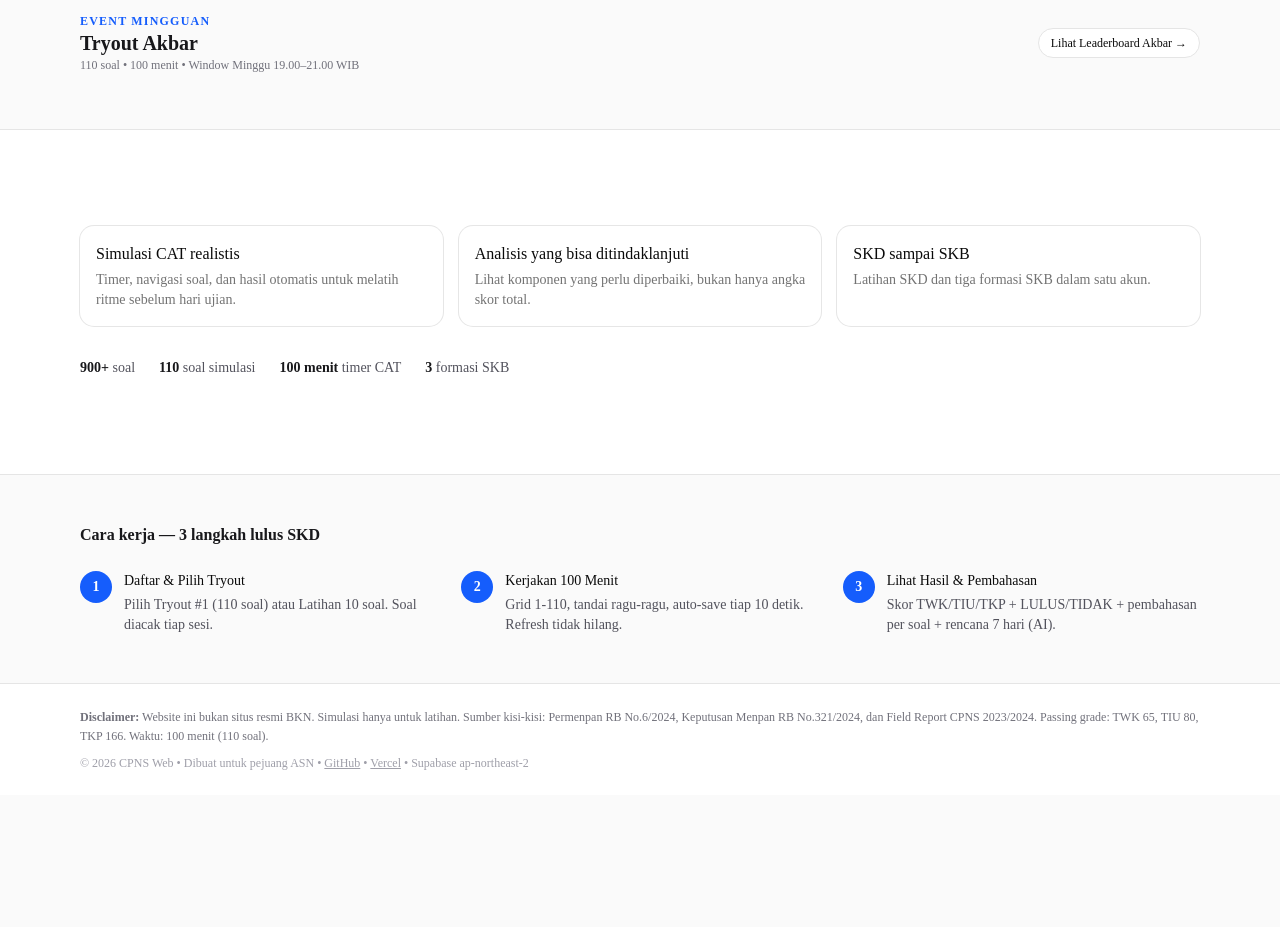
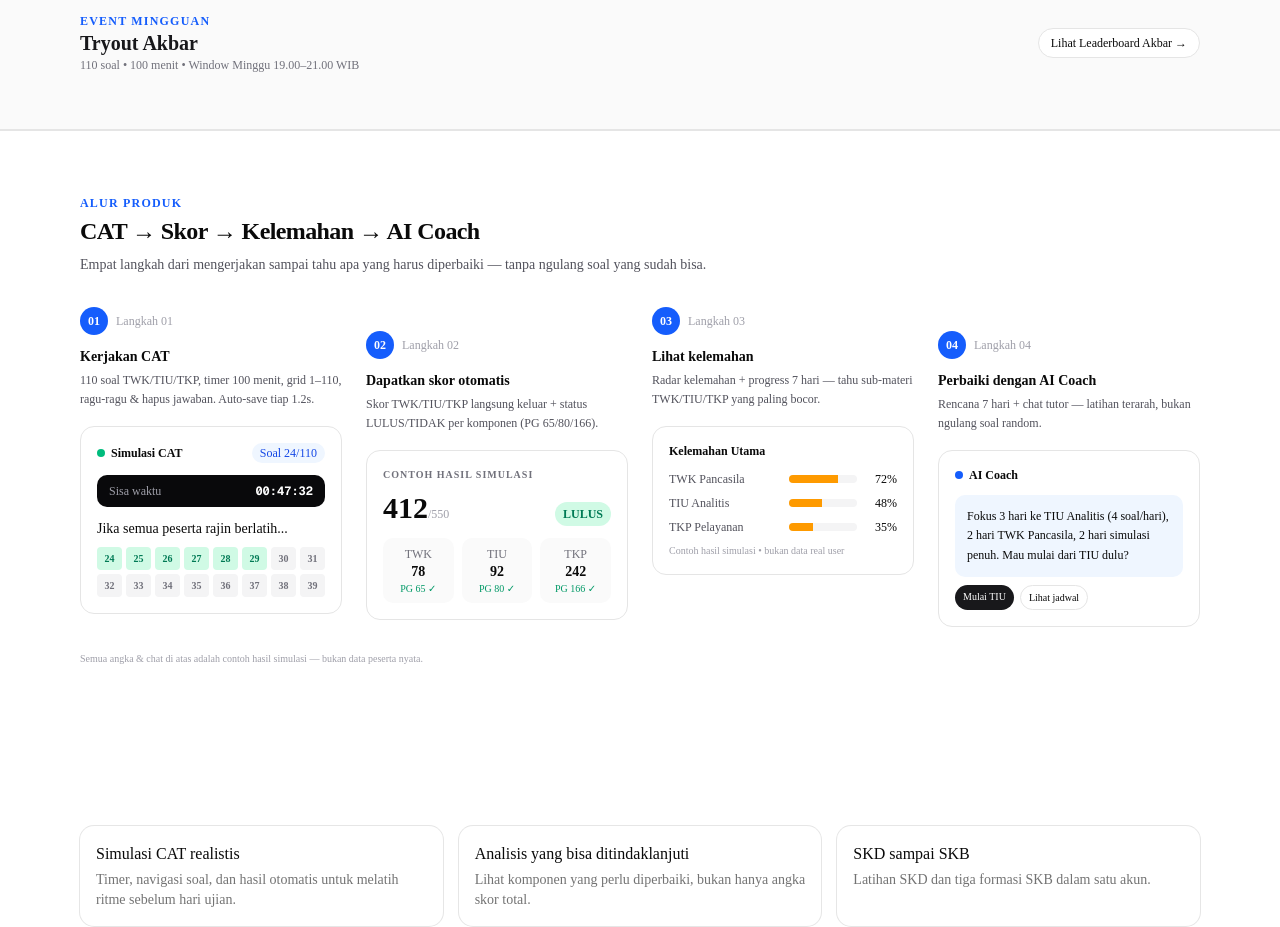
Before and after one commit to RhazorJavkins/CPNS_WEB, a Next.js app: page / in a window 1280 px wide. Shown: the part 1160-2087 px from the top of the page. Before the commit the page ends 1955 px from the top, so only its background shows below. Built offline with nearby package versions, Linux system fonts and the light colour scheme; no server answers; the database is empty.

Commit message:
feat: Fase 3 ProductWalkthrough
- 4 langkah CAT -> Skor -> Kelemahan -> AI Coach, layout asimetris lg:mt-6, CSS ringan
- visual dummy berlabel contoh hasil simulasi

```diff
--- a/src/app/page.tsx
+++ b/src/app/page.tsx
@@ -3,6 +3,7 @@ import { Card, CardContent, CardDescription, CardHeader, CardTitle } from "@/com
 import LandingAkbarWrapper from "@/components/akbar/LandingAkbarWrapper";
 import HeroSection from "@/components/landing/HeroSection";
 import TrustMetrics from "@/components/landing/TrustMetrics";
+import ProductWalkthrough from "@/components/landing/ProductWalkthrough";
 
 function FAQSchema() {
   const faq = {
@@ -52,6 +53,7 @@ export default function Home() {
           <LandingAkbarWrapper />
         </div>
       </section>
+      <ProductWalkthrough />
       <section className="flex-1 bg-white dark:bg-zinc-900">
         <div className="max-w-6xl mx-auto px-4 py-16 md:py-24">
           <div className="grid gap-4 md:grid-cols-3">
--- /dev/null
+++ b/src/components/landing/ProductWalkthrough.tsx
@@ -0,0 +1,111 @@
+"use client";
+
+const steps = [
+  {
+    n: "01",
+    title: "Kerjakan CAT",
+    desc: "110 soal TWK/TIU/TKP, timer 100 menit, grid 1–110, ragu-ragu & hapus jawaban. Auto-save tiap 1.2s.",
+    visual: (
+      <div className="rounded-xl border bg-white dark:bg-zinc-900 p-4">
+        <div className="flex items-center justify-between text-xs">
+          <span className="flex items-center gap-1.5 font-semibold"><span className="w-2 h-2 bg-emerald-500 rounded-full" /> Simulasi CAT</span>
+          <span className="bg-blue-50 text-blue-700 rounded-full px-2 py-0.5 font-medium">Soal 24/110</span>
+        </div>
+        <div className="mt-3 rounded-lg bg-zinc-950 text-white px-3 py-2 flex justify-between text-xs"><span className="text-zinc-400">Sisa waktu</span><span className="font-mono font-bold">00:47:32</span></div>
+        <div className="mt-3 text-sm font-medium">Jika semua peserta rajin berlatih...</div>
+        <div className="mt-2 grid grid-cols-8 gap-1 text-[10px] text-center font-semibold">
+          {Array.from({ length: 16 }, (_, i) => 24 + i).map((no) => (
+            <span key={no} className={`rounded py-1 ${no < 30 ? "bg-emerald-100 text-emerald-700" : no === 24 ? "bg-blue-600 text-white" : "bg-zinc-100 text-zinc-500"}`}>{no}</span>
+          ))}
+        </div>
+      </div>
+    ),
+  },
+  {
+    n: "02",
+    title: "Dapatkan skor otomatis",
+    desc: "Skor TWK/TIU/TKP langsung keluar + status LULUS/TIDAK per komponen (PG 65/80/166).",
+    visual: (
+      <div className="rounded-xl border bg-white dark:bg-zinc-900 p-4">
+        <p className="text-[10px] font-semibold tracking-widest uppercase text-zinc-500">Contoh hasil simulasi</p>
+        <div className="mt-2 flex items-end justify-between">
+          <span className="text-3xl font-black">412<span className="text-xs font-medium text-zinc-400">/550</span></span>
+          <span className="rounded-full bg-emerald-100 text-emerald-700 px-2 py-1 text-xs font-bold">LULUS</span>
+        </div>
+        <div className="mt-3 grid grid-cols-3 gap-2 text-xs">
+          <div className="rounded-lg bg-zinc-50 dark:bg-zinc-800 p-2 text-center"><p className="text-zinc-500">TWK</p><p className="font-bold text-sm">78</p><p className="text-emerald-600 text-[10px]">PG 65 ✓</p></div>
+          <div className="rounded-lg bg-zinc-50 dark:bg-zinc-800 p-2 text-center"><p className="text-zinc-500">TIU</p><p className="font-bold text-sm">92</p><p className="text-emerald-600 text-[10px]">PG 80 ✓</p></div>
+          <div className="rounded-lg bg-zinc-50 dark:bg-zinc-800 p-2 text-center"><p className="text-zinc-500">TKP</p><p className="font-bold text-sm">242</p><p className="text-emerald-600 text-[10px]">PG 166 ✓</p></div>
+        </div>
+      </div>
+    ),
+  },
+  {
+    n: "03",
+    title: "Lihat kelemahan",
+    desc: "Radar kelemahan + progress 7 hari — tahu sub-materi TWK/TIU/TKP yang paling bocor.",
+    visual: (
+      <div className="rounded-xl border bg-white dark:bg-zinc-900 p-4">
+        <p className="text-xs font-semibold">Kelemahan Utama</p>
+        <div className="mt-3 space-y-2 text-xs">
+          {[
+            { label: "TWK Pancasila", pct: 72 },
+            { label: "TIU Analitis", pct: 48 },
+            { label: "TKP Pelayanan", pct: 35 },
+          ].map((r) => (
+            <div key={r.label} className="flex items-center gap-2">
+              <span className="w-28 truncate text-zinc-600 dark:text-zinc-400">{r.label}</span>
+              <div className="flex-1 h-2 bg-zinc-100 dark:bg-zinc-800 rounded-full overflow-hidden"><div className="h-full bg-amber-500" style={{ width: `${r.pct}%` }} /></div>
+              <span className="w-8 text-right font-medium">{r.pct}%</span>
+            </div>
+          ))}
+        </div>
+        <p className="text-[10px] text-zinc-400 mt-2">Contoh hasil simulasi • bukan data real user</p>
+      </div>
+    ),
+  },
+  {
+    n: "04",
+    title: "Perbaiki dengan AI Coach",
+    desc: "Rencana 7 hari + chat tutor — latihan terarah, bukan ngulang soal random.",
+    visual: (
+      <div className="rounded-xl border bg-white dark:bg-zinc-900 p-4">
+        <p className="text-xs font-semibold flex items-center gap-1.5"><span className="w-2 h-2 bg-blue-600 rounded-full" /> AI Coach</p>
+        <div className="mt-3 rounded-lg bg-blue-50 dark:bg-blue-950/30 p-3 text-xs leading-relaxed">Fokus 3 hari ke TIU Analitis (4 soal/hari), 2 hari TWK Pancasila, 2 hari simulasi penuh. Mau mulai dari TIU dulu?</div>
+        <div className="mt-2 flex gap-1.5 text-[10px]">
+          <span className="rounded-full bg-zinc-900 text-white px-2 py-1">Mulai TIU</span>
+          <span className="rounded-full border bg-white px-2 py-1">Lihat jadwal</span>
+        </div>
+      </div>
+    ),
+  },
+];
+
+export default function ProductWalkthrough() {
+  return (
+    <section className="bg-white dark:bg-zinc-950 border-t">
+      <div className="max-w-6xl mx-auto px-4 py-12 md:py-16">
+        <div className="max-w-2xl">
+          <p className="text-xs font-semibold tracking-widest uppercase text-blue-600 dark:text-blue-400">Alur Produk</p>
+          <h2 className="text-xl md:text-2xl font-bold tracking-tight mt-1">CAT → Skor → Kelemahan → AI Coach</h2>
+          <p className="text-sm text-zinc-600 dark:text-zinc-400 mt-2">Empat langkah dari mengerjakan sampai tahu apa yang harus diperbaiki — tanpa ngulang soal yang sudah bisa.</p>
+        </div>
+
+        <div className="mt-8 grid gap-6 md:grid-cols-2 lg:grid-cols-4">
+          {steps.map((s, idx) => (
+            <div key={s.n} className={`relative ${idx % 2 === 1 ? "lg:mt-6" : ""}`}>
+              <div className="flex items-center gap-2 mb-3">
+                <span className="w-7 h-7 rounded-full bg-blue-600 text-white flex items-center justify-center text-xs font-bold">{s.n}</span>
+                <span className="text-xs text-zinc-400">Langkah {s.n}</span>
+              </div>
+              <h3 className="font-semibold text-sm">{s.title}</h3>
+              <p className="text-xs text-zinc-600 dark:text-zinc-400 mt-1 leading-relaxed">{s.desc}</p>
+              <div className="mt-4">{s.visual}</div>
+            </div>
+          ))}
+        </div>
+        <p className="text-[10px] text-zinc-400 mt-6">Semua angka & chat di atas adalah contoh hasil simulasi — bukan data peserta nyata.</p>
+      </div>
+    </section>
+  );
+}
```
